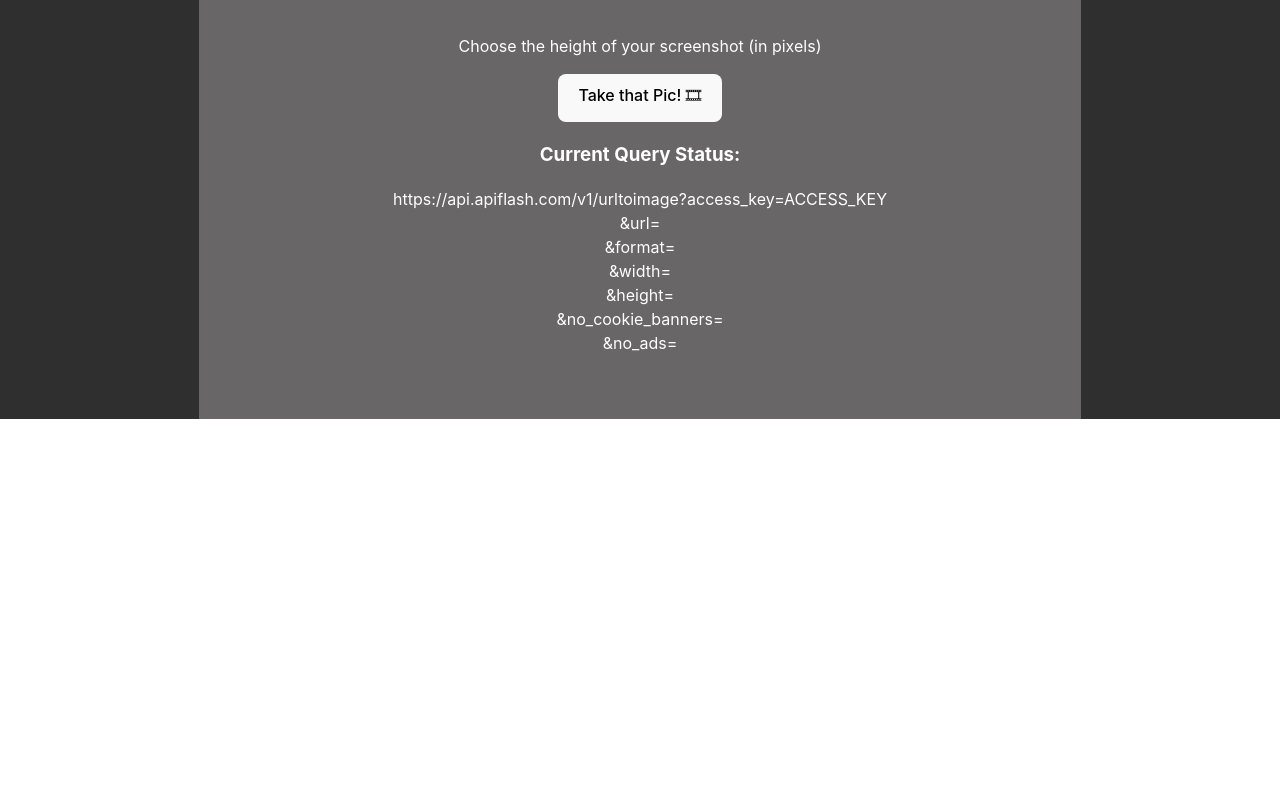
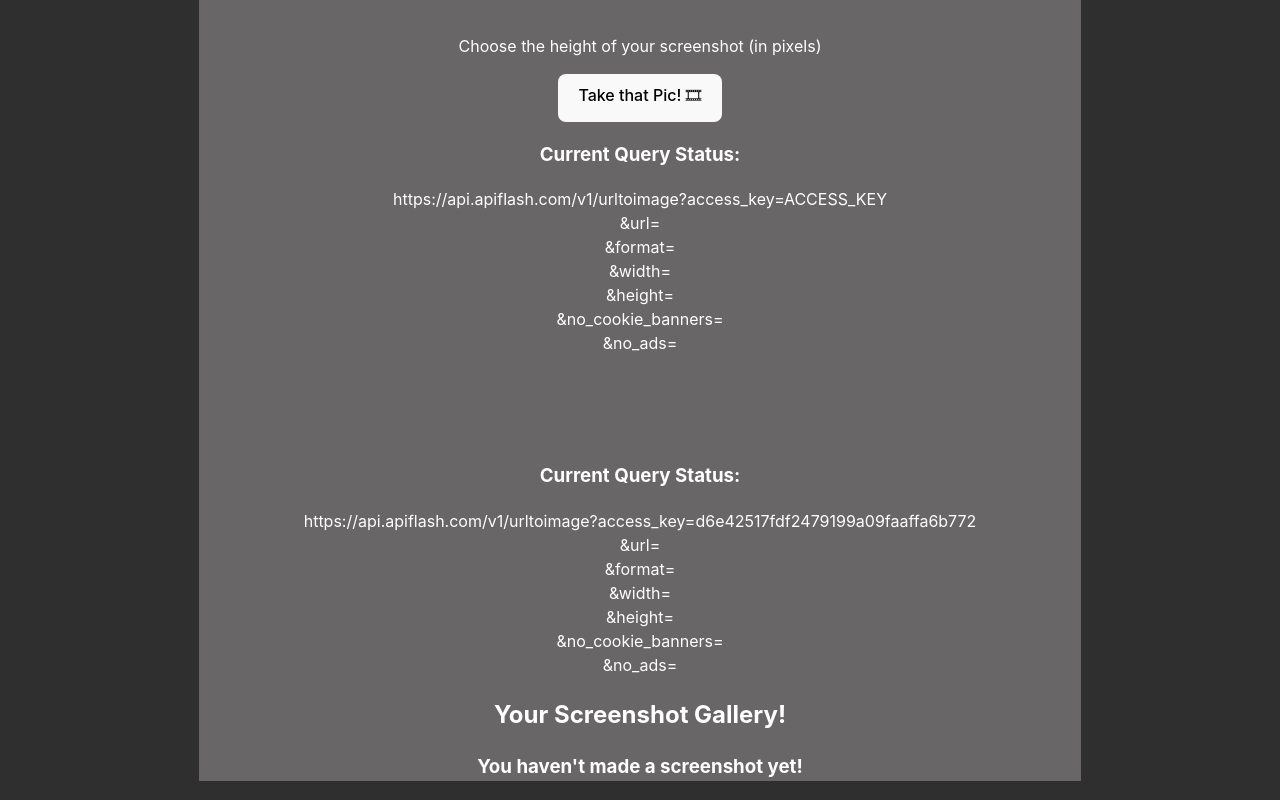
Before and after one commit to nanpiyaporn/codepath_week4, a React (Vite) app in the folder cap/: page / in a window 1280 px wide. Shown: the part 1408-2208 px from the top of the page. Before the commit the page ends 1827 px from the top, so only its background shows below. Built offline with nearby package versions, Linux system fonts and the light colour scheme.

Commit message:
Fix formatting and add Gallery component

```diff
--- a/cap/src/App.jsx
+++ b/cap/src/App.jsx
@@ -1,7 +1,7 @@
-
 import { useState } from 'react';
 import APIForm from './components/APIForm';
 import './App.css';
+import Gallery from './components/Gallery';
 
 function App() {
   const [count, setCount] = useState(0);
@@ -17,9 +17,17 @@
   });
 
   const ACCESS_KEY = import.meta.env.VITE_APP_ACCESS_KEY;
+  console.log(ACCESS_KEY);
 
   // Define submitForm function
   const submitForm = () => {
+    let defaultValues = {
+      format: "jpeg",
+      no_ads: "true",
+      no_cookie_banners: "true",
+      width: "1920",
+      height: "1080",
+    };
     if (inputs.url === "" || inputs.url.trim() === "") {
       alert("You forgot to submit an URL!");
     } else {
@@ -32,13 +40,6 @@
     }
   };
 
-  const defaultValues = {
-    format: "jpeg",
-    no_ads: "true",
-    no_cookie_banners: "true",
-    width: "1920",
-    height: "1080",
-  };
 
   const makeQuery = () => {
     const wait_until = "network_idle";
@@ -98,131 +99,35 @@
         }
         onSubmit={submitForm} // Pass the submitForm function as onSubmit prop
       />
+      <br />
       {currentImage ? (
         <img
           className="screenshot"
           src={currentImage}
           alt="Screenshot returned"
         />
-      ) : null}
+      ) : (
+        <div></div>
+      )}
       <br />
+      <div className="container">
+        <h3>Current Query Status:</h3>
+        <p>
+          https://api.apiflash.com/v1/urltoimage?access_key={ACCESS_KEY}
+          <br />
+          &url={inputs.url} <br />
+          &format={inputs.format} <br />
+          &width={inputs.width} <br />
+          &height={inputs.height} <br />
+          &no_cookie_banners={inputs.no_cookie_banners} <br />
+          &no_ads={inputs.no_ads} <br />
+        </p>
+      </div>
+      <div className="container">
+  <Gallery images={prevImages} />
+</div>
     </div>
   );
 }
 
 export default App;
-
-// my not work version!!!!
-// import { useState } from 'react';
-// import APIForm from './components/APIForm';
-// import './App.css';
-
-// function App() {
-//   const [count, setCount] = useState(0);
-//   const [currentImage, setCurrentImage] = useState(null);
-//   const [inputs, setInputs] = useState({
-//     url: "",
-//     format: "",
-//     no_ads: "",
-//     no_cookie_banners: "",
-//     width: "",
-//     height: "",
-//   });
-
-
-//   const ACCESS_KEY = import.meta.env.VITE_APP_ACCESS_KEY;
-
-
-//   // Define submitForm function
-//   const submitForm = () => {
-//     if (inputs.url == "" || inputs.url == " ") {
-//       alert("You forgot to submit an URL!");
-//     } else {
-//       for (const [key, value] of Object.entries(inputs)) {
-//         if (value == "") {
-//           inputs[key] = defaultValues[key];
-//         }
-//       }
-//       makeQuery();
-//       callAPI(query).catch(console.error);
-//     }
-
-//   };
-//   let defaultValues = {
-//     format: "jpeg",
-//     no_ads: "true",
-//     no_cookie_banners: "true",
-//     width: "1920",
-//     height: "1080",
-//   };
-//   const makeQuery = () => {
-//     let wait_until = "network_idle";
-//     let response_type = "json";
-//     let fail_on_status = "400%2C404%2C500-511";
-//     let url_starter = "https://";
-//     let fullURL = url_starter + inputs.url;
-//   };
-
-//   let query = `https://api.apiflash.com/v1/urltoimage?access_key=${ACCESS_KEY}
-//   &url=${fullURL}
-//   &format=${inputs.format}
-//   &width=${inputs.width}
-//   &height=${inputs.height}
-//   &no_cookie_banners=${inputs.no_cookie_banners}
-//   &no_ads=${inputs.no_ads}
-//   &wait_until=${wait_until}
-//   &response_type=${response_type}
-//   &fail_on_status=${fail_on_status}`;
-
-//   const callAPI = async (query) => {
-//     const response = await fetch(query);
-//     const json = await response.json();
-//     if (json.url == null) {
-//       alert("Oops! Something went wrong with that query, let's try again!");
-//     } else {
-//       setCurrentImage(json.url);
-//       reset();
-//     }
-//   };
-
-
-//   const reset = () => {
-//     setInputs({
-//       url: "",
-//       format: "",
-//       no_ads: "",
-//       no_cookie_banners: "",
-//       width: "",
-//       height: "",
-//     });
-//   };
-
-// return (
-//     <div className="whole-page">
-//       <h1>Build Your Own Screenshot! 📸</h1>
-
-//       <APIForm
-//         inputs={inputs}
-//         handleChange={(e) =>
-//           setInputs((prevState) => ({
-//             ...prevState,
-//             [e.target.name]: e.target.value.trim(),
-//           }))
-//         }
-//         onSubmit={submitForm} // Pass the submitForm function as onSubmit prop
-//       />
-//       {currentImage ? (
-//   <img
-//     className="screenshot"
-//     src={currentImage}
-//     alt="Screenshot returned"
-//   />
-// ) : (
-//   <div> </div>
-// )}
-//       <br />
-//     </div>
-//   );
-
-// }
-// export default App;
--- a/cap/src/components/Gallery.jsx
+++ b/cap/src/components/Gallery.jsx
@@ -2,7 +2,29 @@
 
   return (
     <div>
+      <h2> Your Screenshot Gallery!</h2>
+<div className="image-container">
+  {images && images.length > 0 ? (
+    images.map((pic, index) => (
+      <li className="gallery" key={index}>
+        <img
+          className="gallery-screenshot"
+          src={pic}
+          alt="Undefined screenshot from query"
+          width="500"
+        />
+      </li>
+    )
 
+    )
+  ) : (
+    <div>
+      <h3>You haven't made a screenshot yet!</h3>
+    </div>
+  )}
+</div>
     </div>
   );
 };
+
+export default Gallery;
```
Also changed, not shown: 1 other file (tests, documents, lock files or other folders).
